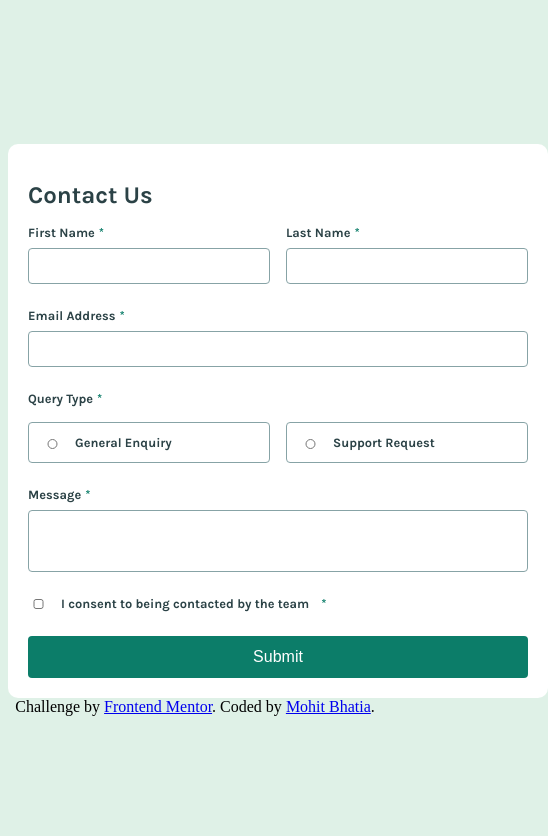
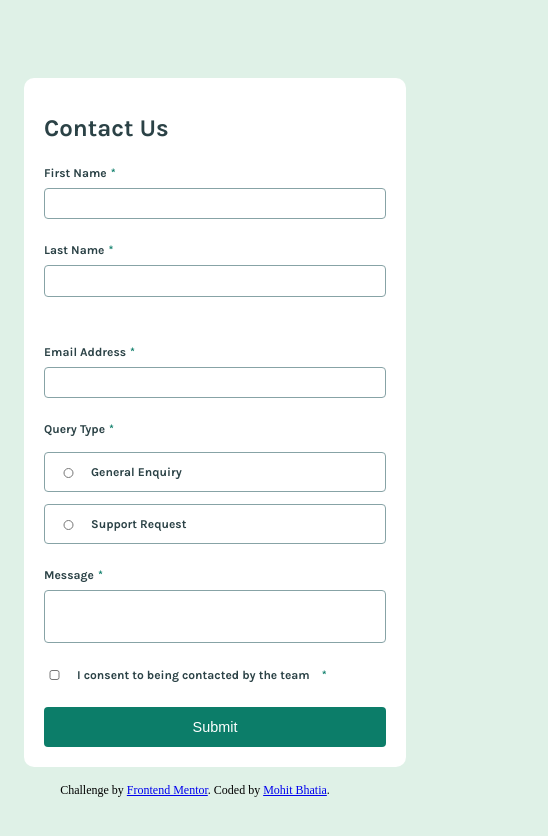
Before and after one commit to mohit5543/contact-form-main, a plain HTML site: page index.html in a window 390 px wide. Shown: the whole page, 548 px wide, since content can reach past the window. Drawn offline with Linux system fonts and the light colour scheme.

Commit message:
updated responsiveness n different screens

```diff
--- a/styles/styles.css
+++ b/styles/styles.css
@@ -287,3 +287,105 @@ body {
 .contact-form.hidden {
   display: flex;
 }
+
+/* Mobile Responsiveness */
+
+@media screen and (max-width: 768px) {
+  .container {
+    width: 90%;
+    max-width: 500px;
+    margin: 2rem auto;
+    padding: 1.5rem;
+  }
+
+  .name-wrapper {
+    flex-direction: column;
+    gap: 0;
+  }
+
+  .name-wrapper .form-group {
+    margin-bottom: 1.5rem;
+  }
+
+  .form-group input {
+    padding: 0.75rem;
+    font-size: 0.9rem;
+  }
+
+  .radio-group {
+    flex-direction: column;
+    gap: 0.75rem;
+  }
+
+  .radio-label {
+    padding: 0.75rem;
+  }
+
+  .success-message {
+    width: 90%;
+    max-width: 400px;
+    padding: 1rem 1.5rem;
+  }
+
+  .success-message h2 {
+    font-size: 1.1rem;
+  }
+
+  .success-message p {
+    font-size: 0.85rem;
+  }
+}
+
+@media screen and (max-width: 480px) {
+  body {
+    padding: 1rem;
+  }
+
+  .container {
+    width: 100%;
+    margin: 0 auto;
+    padding: 1.25rem;
+  }
+
+  .container h1 {
+    font-size: 1.5rem;
+    margin-bottom: 1.5rem;
+  }
+
+  .form-group label {
+    font-size: 0.75rem;
+  }
+
+  .form-group input,
+  .form-group textarea {
+    padding: 0.6rem;
+    font-size: 0.9rem;
+  }
+
+  .submit-btn {
+    padding: 0.75rem;
+    font-size: 0.9rem;
+  }
+
+  .success-message {
+    width: calc(100% - 2rem);
+    left: 1rem;
+    transform: none;
+    padding: 1rem;
+  }
+
+  .attribution {
+    font-size: 0.75rem;
+    padding: 1rem;
+    text-align: center;
+  }
+}
+
+/* Fix for smaller height screens */
+@media screen and (max-height: 700px) {
+  body {
+    height: auto;
+    min-height: 100vh;
+    padding: 2rem 0;
+  }
+}
```
